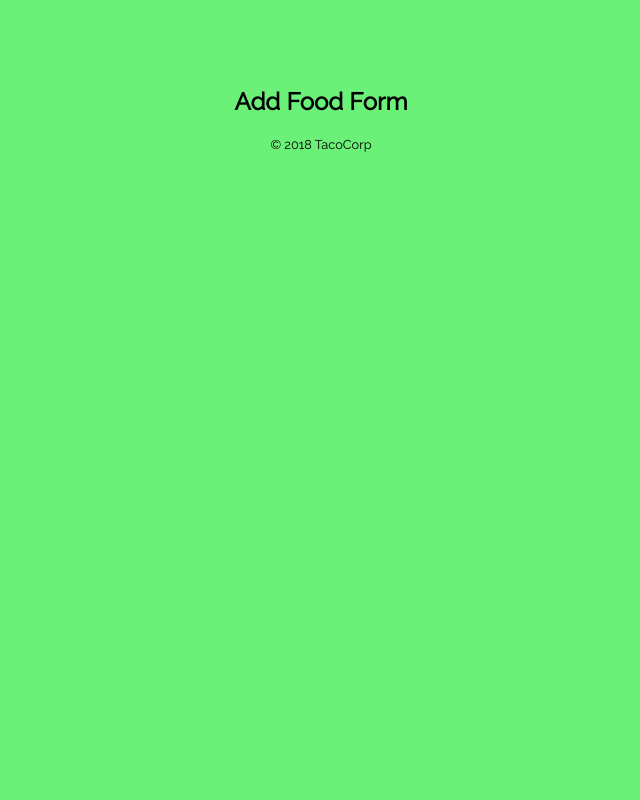
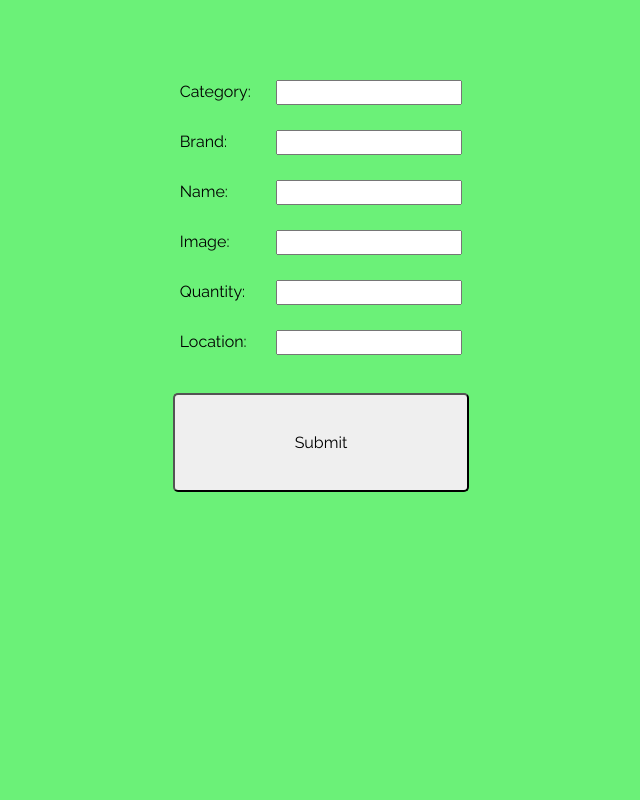
Before and after one commit to josh-robbs/eggtracker-client, a React (Create React App) app: page /create in a window 1280 px wide. Shown: the part 480-1280 px from the top of the page, without its empty margins (319-959 px from the left). Before the commit the page ends 800 px from the top, so only its background shows below. Built offline with nearby package versions, Linux system fonts and the light colour scheme.

Commit message:
post is functioning and added more styling

```diff
--- a/src/App.css
+++ b/src/App.css
@@ -40,6 +40,13 @@ body {
 .nav * {
   padding: 4vw 2vw 0 2vw;
   text-decoration: none;
+}
+
+.highlight-div {
+  width: 100%;
+  height: 1vw;
+  background-color: #56CBF9;
+  border-radius: 0 0 5px 5px;
 }
 
 .card {
@@ -112,6 +119,12 @@ body {
   margin-bottom: 2vw;
 }
 
+.add-button {
+  display: flex;
+  flex-direction: column;
+  justify-content: center;
+}
+
 .update, .delete {
   border-radius: 5px;
 }
@@ -123,3 +136,35 @@ body {
 .delete:hover {
   background-color: red;
 }
+
+/* #################
+####### FORM #######
+################# */
+
+.form {
+  display: flex;
+  flex-direction: column;
+}
+
+.form-div {
+  display: flex;
+  justify-content: space-between;
+  align-items: center;
+  margin: 1vw;
+}
+
+.form-div label {
+  margin-right: 2vw;
+}
+
+.form-button {
+  display:flex;
+  justify-content: center;
+}
+
+.form-button input {
+  width: 96%;
+  padding: 3vw;
+  border-radius: 5px;
+  margin: 2vw 0 45vw 0;
+}
--- a/src/App.js
+++ b/src/App.js
@@ -8,7 +8,7 @@ import Home from './components/Home'
 import Fridge from './components/Fridge'
 import Pantry from './components/Pantry'
 import FoodItem from './components/FoodItem'
-import AddFoodItem from './components/AddFoodItem'
+import Form from './components/Form'
 
 
 
@@ -24,7 +24,7 @@ class App extends Component {
             <Route path='/fridge' component={Fridge} exact />
             <Route path='/pantry' component={Pantry} exact />
             <Route path='/foodstuff/:id' component={FoodItem} />
-            <Route path='/create' component={AddFoodItem} exact />
+            <Route path='/create' component={Form} exact />
           </Switch>
           <Footer />
         </div>
--- a/src/components/Form.js
+++ b/src/components/Form.js
@@ -0,0 +1,76 @@
+import React, { Component } from 'react';
+
+
+class Form extends Component {
+
+  state = {
+    category: '',
+    brand: '',
+    name: '',
+    img: '',
+    quantity: '',
+    location: ''
+  }
+
+  handleChange = (event) => {
+    const target = event.target
+    const value = target.value
+    const name = target.name
+
+    this.setState({[name]: value});
+  }
+
+  handleSubmit = (event) => {
+    event.preventDefault()
+    console.log('submit is firing')
+    const body = JSON.stringify(this.state)
+
+    fetch('https://eggtrackerapp.herokuapp.com/foodstuff',{
+      method: 'POST',
+      headers: {
+        "content-type": "application/json"
+      },
+      body: body
+    })
+
+    event.target.reset()
+  }
+
+  render(){
+    return (
+      <div className='form-container'>
+        <form className='form' onSubmit={this.handleSubmit}>
+          <div className='form-div'>
+            <label htmlFor='category'>Category:</label>
+            <input type='text' name='category' onChange={this.handleChange} />
+          </div>
+          <div className='form-div'>
+            <label htmlFor='brand'>Brand:</label>
+            <input type='text' name='brand' onChange={this.handleChange} />
+          </div>
+          <div className='form-div'>
+            <label htmlFor='name'>Name: </label>
+            <input type='text' name='name' onChange={this.handleChange} />
+          </div>
+          <div className='form-div'>
+            <label htmlFor='img'>Image: </label>
+            <input type='text' name='img' onChange={this.handleChange} />
+          </div>
+          <div className='form-div'>
+            <label htmlFor='quantity'>Quantity: </label>
+            <input type='integer' name='quantity' onChange={this.handleChange} />
+          </div>
+          <div className='form-div'>
+            <label htmlFor='location'>Location: </label>
+            <input type='text' name='location' onChange={this.handleChange} />
+          </div>
+          <div className='form-button'>
+            <input type='submit' name='submit' value='Submit' />
+          </div>
+        </form>
+      </div>
+    )
+  }
+}
+
+export default Form;
--- a/src/components/Fridge.js
+++ b/src/components/Fridge.js
@@ -29,8 +29,9 @@ class Fridge extends Component {
     return (
       <div>
         {foodList}
-        <div className="card food-card">
+        <div className="card food-card add-button">
           <h1>Add Item</h1>
+          <div className='highlight-div'></div>
         </div>
       </div>
     )
```
